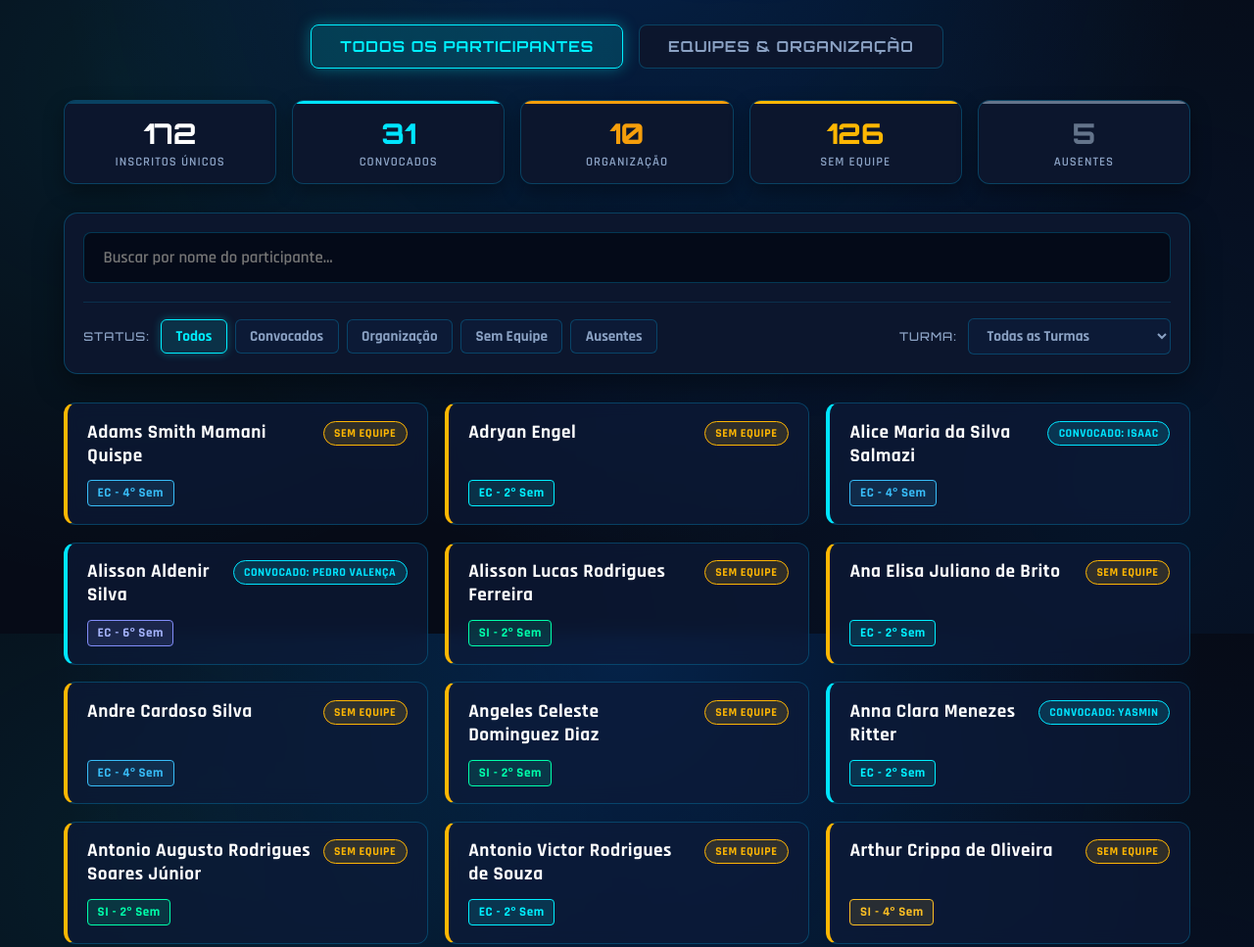
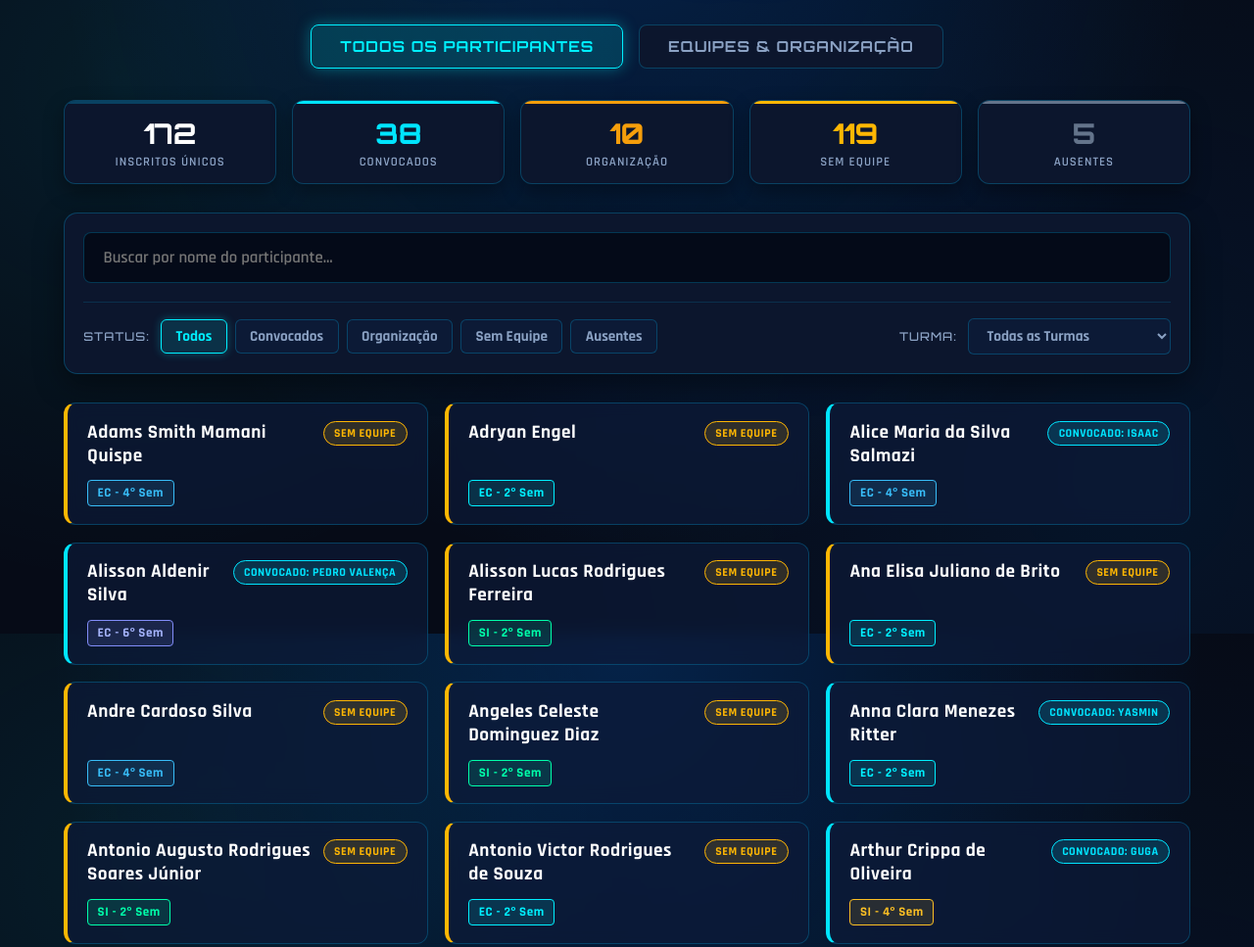
Before and after one commit to Cleive-Costa/CopaTech, a plain HTML site: page index.html in a window 1280 px wide. Shown: the part 153-1120 px from the top of the page at 98% size. Drawn offline with Linux system fonts and the light colour scheme.

```diff
--- a/index.html
+++ b/index.html
@@ -706,15 +706,15 @@
       { nome: "Bruno Avelino Alves", turma: "EC - 6º Sem", status: "SEM_EQUIPE", equipe: "" },
       { nome: "Cleive dos Santos Costa", turma: "EC - 6º Sem", status: "ORGANIZACAO", equipe: "Organização" },
       { nome: "Guilherme Pires dos Santos", turma: "EC - 6º Sem", status: "ORGANIZACAO", equipe: "Organização" },
-      { nome: "Gustavo da Fonsêca Araújo Vieira", turma: "EC - 6º Sem", status: "SEM_EQUIPE", equipe: "" },
-      { nome: "Jenifer Cândido Gomes", turma: "EC - 6º Sem", status: "SEM_EQUIPE", equipe: "" },
+      { nome: "Gustavo da Fonsêca Araújo Vieira", turma: "EC - 6º Sem", status: "CONVOCADO", equipe: "Guga" },
+      { nome: "Jenifer Cândido Gomes", turma: "EC - 6º Sem", status: "CONVOCADO", equipe: "Guga" },
       { nome: "Kauã Martins dos Santos", turma: "EC - 6º Sem", status: "CONVOCADO", equipe: "Maria Clara" },
       { nome: "Kristian Jarel Apaza Ordinola", turma: "EC - 6º Sem", status: "SEM_EQUIPE", equipe: "" },
       { nome: "Leonardo de Souza Portugal", turma: "EC - 6º Sem", status: "SEM_EQUIPE", equipe: "" },
       { nome: "Leonardo Rossetti Francatto", turma: "EC - 6º Sem", status: "AUSENTE", equipe: "" },
       { nome: "Lucas Freitas Dias Gonçalves", turma: "EC - 6º Sem", status: "ORGANIZACAO", equipe: "Organização" },
       { nome: "Lucas Kather Dziaduk", turma: "EC - 6º Sem", status: "CONVOCADO", equipe: "Pedro Valença" },
-      { nome: "Luís Gabriel de Souza Alves", turma: "EC - 6º Sem", status: "SEM_EQUIPE", equipe: "" },
+      { nome: "Luís Gabriel de Souza Alves", turma: "EC - 6º Sem", status: "CONVOCADO", equipe: "Guga" },
       { nome: "Luís Otávio dos Santos Gasparini", turma: "EC - 6º Sem", status: "CONVOCADO", equipe: "Pedro Valença" },
       { nome: "Luisa Felix de Souza", turma: "EC - 6º Sem", status: "AUSENTE", equipe: "" },
       { nome: "Nathan Junio Gonçalves de Oliveira", turma: "EC - 6º Sem", status: "CONVOCADO", equipe: "Maria Clara" },
@@ -759,7 +759,7 @@
       { nome: "Mateus Bastos Gomes", turma: "SI - 2º Sem", status: "SEM_EQUIPE", equipe: "" },
       { nome: "Mauricio Fernandes Franceschet", turma: "SI - 2º Sem", status: "SEM_EQUIPE", equipe: "" },
       { nome: "Pedro Rodrigues de Olaria Siqueira", turma: "SI - 2º Sem", status: "SEM_EQUIPE", equipe: "" },
-      { nome: "Rafael Henrique Retorta Pereira da Silva", turma: "SI - 2º Sem", status: "SEM_EQUIPE", equipe: "" },
+      { nome: "Rafael Henrique Retorta Pereira da Silva", turma: "SI - 2º Sem", status: "CONVOCADO", equipe: "Guga" },
       { nome: "Raphael Silva Rios", turma: "SI - 2º Sem", status: "ORGANIZACAO", equipe: "Organização" },
       { nome: "Samuell Alves dos Santos", turma: "SI - 2º Sem", status: "SEM_EQUIPE", equipe: "" },
       { nome: "Silas Duarte Silva", turma: "SI - 2º Sem", status: "SEM_EQUIPE", equipe: "" },
@@ -767,16 +767,16 @@
       { nome: "Yasmim Souza Reimberg de Escudeiro", turma: "SI - 2º Sem", status: "SEM_EQUIPE", equipe: "" },
 
       // SISTEMAS DA INFORMAÇÃO 4° SEMESTRE
-      { nome: "Arthur Crippa de Oliveira", turma: "SI - 4º Sem", status: "SEM_EQUIPE", equipe: "" },
+      { nome: "Arthur Crippa de Oliveira", turma: "SI - 4º Sem", status: "CONVOCADO", equipe: "Guga" },
       { nome: "Arthur Leão Silva", turma: "SI - 4º Sem", status: "AUSENTE", equipe: "" },
-      { nome: "Davi Mendonça Modro", turma: "SI - 4º Sem", status: "SEM_EQUIPE", equipe: "" },
+      { nome: "Davi Mendonça Modro", turma: "SI - 4º Sem", status: "CONVOCADO", equipe: "Guga" },
       { nome: "David Vieira de Freitas Oliveira", turma: "SI - 4º Sem", status: "SEM_EQUIPE", equipe: "" },
       { nome: "Eder de Almeida Ferreira", turma: "SI - 4º Sem", status: "CONVOCADO", equipe: "Yasmin" },
       { nome: "Esdras Melâncton Cardoso Gaspar Gomes", turma: "SI - 4º Sem", status: "SEM_EQUIPE", equipe: "" },
       { nome: "Gabriel Kramer Mota", turma: "SI - 4º Sem", status: "SEM_EQUIPE", equipe: "" },
       { nome: "Gustavo Krause Santos", turma: "SI - 4º Sem", status: "SEM_EQUIPE", equipe: "" },
       { nome: "Hudson Levi Ramalho de Lima", turma: "SI - 4º Sem", status: "AUSENTE", equipe: "" },
-      { nome: "Isaac Pereira Cruz", turma: "SI - 4º Sem", status: "SEM_EQUIPE", equipe: "" },
+      { nome: "Isaac Pereira Cruz", turma: "SI - 4º Sem", status: "CONVOCADO", equipe: "Guga" },
       { nome: "Joaby Isidoro de Barros", turma: "SI - 4º Sem", status: "SEM_EQUIPE", equipe: "" },
       { nome: "Mateo Ibarrola", turma: "SI - 4º Sem", status: "SEM_EQUIPE", equipe: "" },
       { nome: "Matheus Dantas de Oliveira", turma: "SI - 4º Sem", status: "SEM_EQUIPE", equipe: "" },
@@ -824,7 +824,7 @@
       return 'tag-ec2';
     }
 
-    const NOMES_LIDERES = ["Isaac", "Maria Clara", "Pedro Valença", "Yasmin", "Felipe", "Luis"];
+    const NOMES_LIDERES = ["Isaac", "Guga", "Maria Clara", "Pedro Valença", "Yasmin", "Felipe"];
 
     function renderEquipes() {
       const teamsGrid = document.getElementById('teamsGrid');
```
